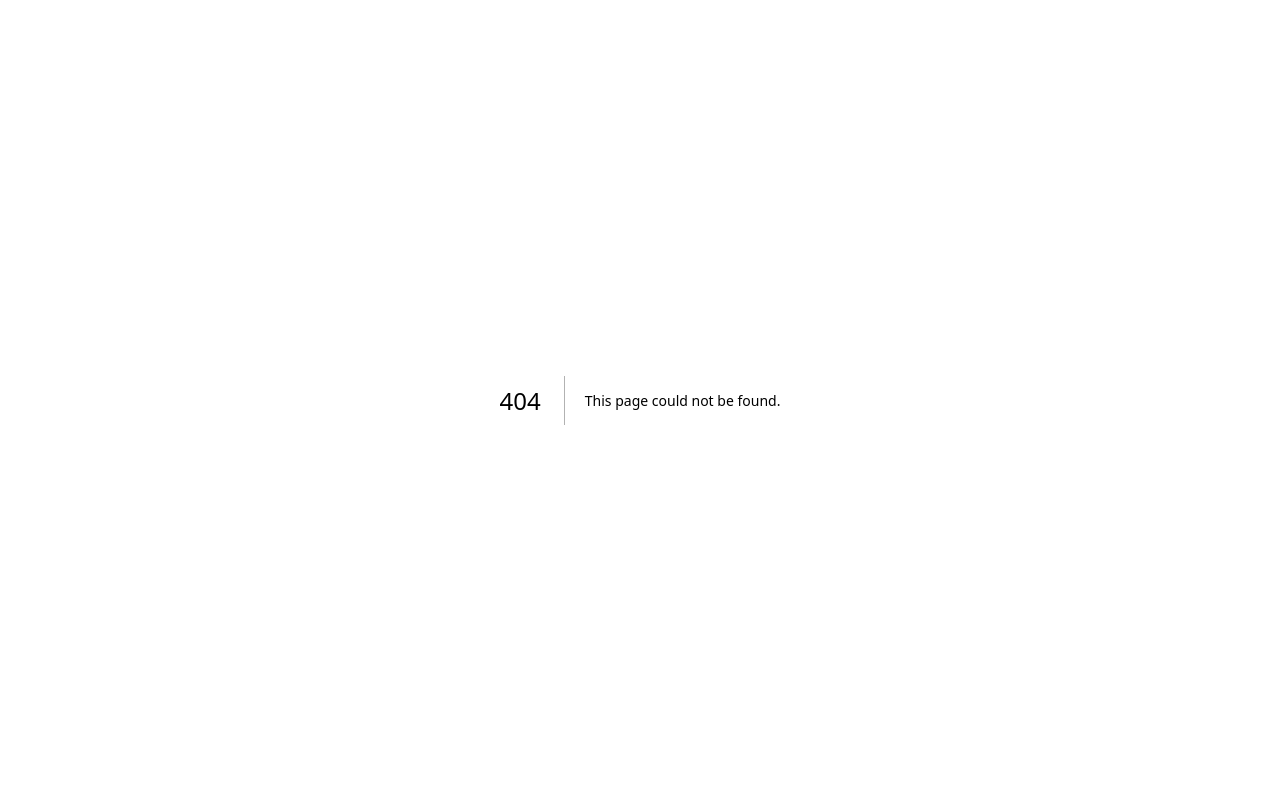
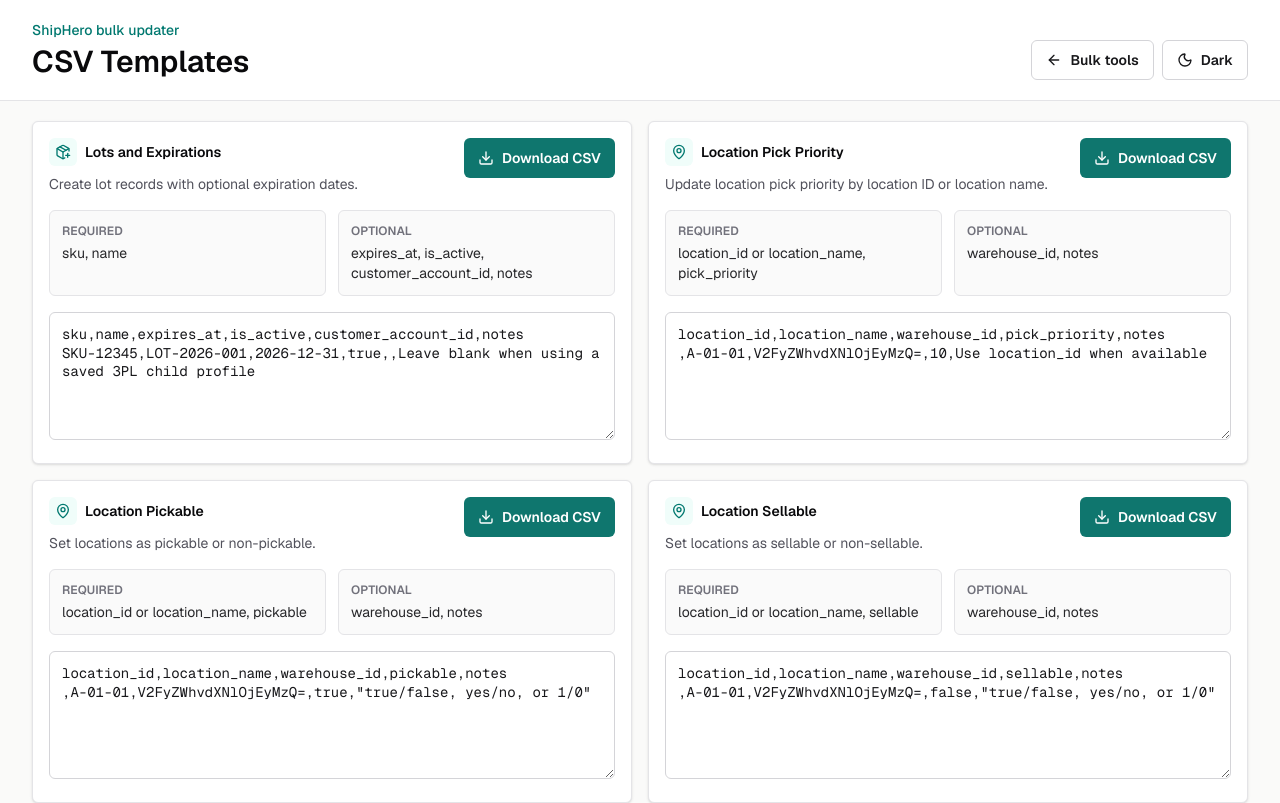
Before and after one commit to mostafa-azimi/lotupload, a Next.js app: page /templates in a window 1280 px wide. Before the commit this address had no page. Shown: the top 803 px of the page. Built offline with nearby package versions, Linux system fonts and the light colour scheme.

Commit message:
Add dedicated CSV templates page

```diff
--- a/src/app/page.tsx
+++ b/src/app/page.tsx
@@ -22,6 +22,7 @@
   UsersRound,
   XCircle,
 } from "lucide-react";
+import Link from "next/link";
 import { useEffect, useMemo, useRef, useState } from "react";
 import type { ChangeEvent, ReactNode } from "react";
 import {
@@ -30,7 +31,6 @@
   getOperationConfig,
   parseBulkCsv,
   resultsToCsv,
-  templateCsvForOperation,
   type BulkInputRow,
   type BulkOperationId,
   type BulkResult,
@@ -624,13 +624,6 @@
     addLog("Login cleared from this browser session.");
   }
 
-  function downloadTemplate() {
-    downloadText(
-      operation.templateFileName,
-      templateCsvForOperation(operationId),
-    );
-  }
-
   function downloadResults() {
     downloadText(operation.resultsFileName, resultsToCsv(results));
   }
@@ -898,6 +891,11 @@
                 Connect ShipHero
               </h1>
             </div>
+            <div className="flex flex-wrap justify-end gap-2">
+              <Link className="btn-secondary" href="/templates">
+                <Download className="size-4" aria-hidden />
+                Templates
+              </Link>
               <button
                 className="btn-secondary"
                 type="button"
@@ -910,6 +908,7 @@
                 )}
                 {theme === "dark" ? "Light" : "Dark"}
               </button>
+            </div>
           </div>
         </section>
 
@@ -954,6 +953,10 @@
                 <KeyRound className="size-4" aria-hidden />
                 Switch account
               </button>
+              <Link className="btn-secondary" href="/templates">
+                <Download className="size-4" aria-hidden />
+                Templates
+              </Link>
               <button
                 className="btn-secondary"
                 type="button"
@@ -965,14 +968,6 @@
                   <Moon className="size-4" aria-hidden />
                 )}
                 {theme === "dark" ? "Light" : "Dark"}
-              </button>
-              <button
-                className="btn-secondary"
-                type="button"
-                onClick={downloadTemplate}
-              >
-                <Download className="size-4" aria-hidden />
-                Template CSV
               </button>
               <button
                 className="btn-primary"
@@ -1124,7 +1119,7 @@
               <textarea
                 id="csv-paste"
                 className="field-textarea min-h-28 font-mono"
-                placeholder={templateCsvForOperation(operationId)}
+                placeholder="Paste CSV rows here"
                 value={csvText}
                 onChange={(event) => setCsvText(event.target.value)}
                 spellCheck={false}
--- /dev/null
+++ b/src/app/templates/page.tsx
@@ -0,0 +1,148 @@
+"use client";
+
+import {
+  ArrowLeft,
+  Barcode,
+  Download,
+  MapPin,
+  Moon,
+  PackagePlus,
+  Sun,
+} from "lucide-react";
+import Link from "next/link";
+import { useState } from "react";
+import {
+  BULK_OPERATIONS,
+  templateCsvForOperation,
+  type BulkOperationId,
+} from "@/lib/bulk";
+
+type ThemeMode = "light" | "dark";
+
+export default function TemplatesPage() {
+  const [theme, setTheme] = useState<ThemeMode>("light");
+
+  return (
+    <main
+      className={`${theme === "dark" ? "dark " : ""}min-h-screen bg-stone-50 text-zinc-950 dark:bg-zinc-950 dark:text-zinc-50`}
+    >
+      <section className="border-b border-zinc-200 bg-white dark:border-zinc-800 dark:bg-zinc-950">
+        <div className="mx-auto flex w-full max-w-7xl flex-col gap-4 px-4 py-5 sm:px-6 lg:flex-row lg:items-end lg:justify-between lg:px-8">
+          <div className="min-w-0">
+            <p className="text-sm font-medium text-teal-700 dark:text-teal-300">
+              ShipHero bulk updater
+            </p>
+            <h1 className="mt-1 text-2xl font-semibold text-zinc-950 sm:text-3xl dark:text-zinc-50">
+              CSV Templates
+            </h1>
+          </div>
+          <div className="flex flex-wrap gap-2">
+            <Link className="btn-secondary" href="/">
+              <ArrowLeft className="size-4" aria-hidden />
+              Bulk tools
+            </Link>
+            <button
+              className="btn-secondary"
+              type="button"
+              onClick={() => setTheme(theme === "dark" ? "light" : "dark")}
+            >
+              {theme === "dark" ? (
+                <Sun className="size-4" aria-hidden />
+              ) : (
+                <Moon className="size-4" aria-hidden />
+              )}
+              {theme === "dark" ? "Light" : "Dark"}
+            </button>
+          </div>
+        </div>
+      </section>
+
+      <section className="mx-auto grid w-full max-w-7xl gap-4 px-4 py-5 sm:px-6 lg:grid-cols-2 lg:px-8">
+        {BULK_OPERATIONS.map((operation) => {
+          const template = templateCsvForOperation(operation.id);
+
+          return (
+            <article
+              className="min-w-0 rounded-md border border-zinc-200 bg-white p-4 shadow-sm dark:border-zinc-800 dark:bg-zinc-900/70"
+              key={operation.id}
+            >
+              <div className="flex flex-col gap-3 sm:flex-row sm:items-start sm:justify-between">
+                <div className="min-w-0">
+                  <div className="flex items-center gap-2 text-sm font-semibold text-zinc-950 dark:text-zinc-50">
+                    <span className="flex size-7 items-center justify-center rounded-md bg-teal-50 text-teal-700 dark:bg-teal-950 dark:text-teal-300">
+                      {operationIcon(operation.id)}
+                    </span>
+                    {operation.title}
+                  </div>
+                  <p className="mt-2 text-sm text-zinc-600 dark:text-zinc-400">
+                    {operation.summary}
+                  </p>
+                </div>
+                <button
+                  className="btn-primary shrink-0"
+                  type="button"
+                  onClick={() =>
+                    downloadText(operation.templateFileName, template)
+                  }
+                >
+                  <Download className="size-4" aria-hidden />
+                  Download CSV
+                </button>
+              </div>
+
+              <div className="mt-4 grid gap-3 text-sm md:grid-cols-2">
+                <TemplateField
+                  label="Required"
+                  values={operation.requiredColumns}
+                />
+                <TemplateField
+                  label="Optional"
+                  values={operation.optionalColumns}
+                />
+              </div>
+
+              <textarea
+                className="field-textarea mt-4 min-h-32 font-mono text-xs"
+                readOnly
+                value={template}
+              />
+            </article>
+          );
+        })}
+      </section>
+    </main>
+  );
+}
+
+function TemplateField({ label, values }: { label: string; values: string[] }) {
+  return (
+    <div className="rounded-md border border-zinc-200 bg-zinc-50 p-3 dark:border-zinc-800 dark:bg-zinc-950">
+      <div className="text-xs font-semibold uppercase text-zinc-500 dark:text-zinc-400">
+        {label}
+      </div>
+      <div className="mt-1 text-zinc-800 dark:text-zinc-100">
+        {values.length ? values.join(", ") : "None"}
+      </div>
+    </div>
+  );
+}
+
+function operationIcon(operationId: BulkOperationId) {
+  const className = "size-4";
+  if (operationId === "lots")
+    return <PackagePlus className={className} aria-hidden />;
+  if (operationId === "product-case-barcodes") {
+    return <Barcode className={className} aria-hidden />;
+  }
+  return <MapPin className={className} aria-hidden />;
+}
+
+function downloadText(fileName: string, text: string) {
+  const blob = new Blob([text], { type: "text/csv;charset=utf-8" });
+  const url = URL.createObjectURL(blob);
+  const anchor = document.createElement("a");
+  anchor.href = url;
+  anchor.download = fileName;
+  anchor.click();
+  URL.revokeObjectURL(url);
+}
```
Also changed, not shown: 1 other file (tests, documents, lock files or other folders). Lines whose indentation alone changed are shown as unchanged.
